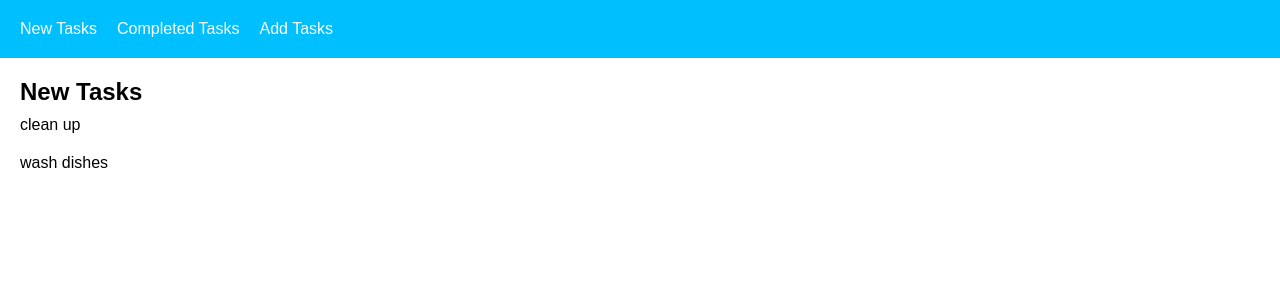
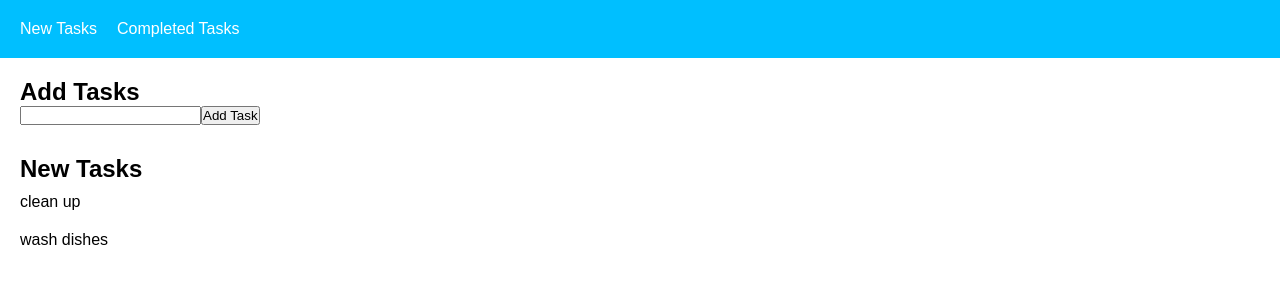
Before and after one commit to chrisvneal/mytasks, a React (Create React App) app: page / in a window 1280 px wide. Shown: the top 300 px of the page. Built offline with nearby package versions, Linux system fonts and the light colour scheme.

Commit message:
Add addtask-form to Home page

```diff
--- a/src/App.js
+++ b/src/App.js
@@ -6,57 +6,12 @@ import Home from "./Components/Home";
 import AddTasks from "./Components/AddTasks";
 
 class App extends Component {
-  state = {
-    tasks: [
-      {
-        name: "clean up",
-        key: 1,
-      },
-      {
-        name: "wash dishes",
-        key: 2,
-      },
-    ],
-
-    completedTasks: [
-      {
-        name: "Fake completed tasks",
-        key: 1,
-      },
-    ],
-  };
-
-  addTasks = (tasks) => {
-    // check all keys in each object of the array
-    const taskKeys = [];
-    this.state.tasks.forEach((task) => {
-      taskKeys.push(task.key);
-    });
-
-    // increase highest key number by 1
-    let highestKey = Math.max(...taskKeys);
-    highestKey++;
-
-    // add that number to the current key of the current task
-    tasks.key = highestKey;
-
-    this.setState((currentState) => ({
-      tasks: currentState.tasks.concat([tasks]),
-    }));
-  };
   render() {
     return (
       <div className="App">
-        <Route
-          exact
-          path="/"
-          render={() => <Home tasks={this.state.tasks} />}
-        />
+        <Route exact path="/" component={Home} />
 
-        <Route
-          path="/completed"
-          render={() => <CompletedTasks tasks={this.state.completedTasks} />}
-        />
+        <Route path="/completed" component={CompletedTasks} />
 
         <Route
           path="/addtasks"
--- a/src/Components/AddTasks.js
+++ b/src/Components/AddTasks.js
@@ -1,5 +1,5 @@
 import React, { Component } from "react";
-import Header from "./Header";
+// import Header from "./Header";
 import serializeForm from "form-serialize";
 
 class AddTasks extends Component {
@@ -16,15 +16,13 @@ class AddTasks extends Component {
   render() {
     return (
       <div className="AddTasks">
-        <Header />
+        {/* <Header /> */}
 
-        <div className="container">
-          <h2>Add Tasks</h2>
-          <form onSubmit={this.handleSubmit} className="addtask-form">
-            <input type="text" name="name" />
-            <button>Add Task</button>
-          </form>
-        </div>
+        <h2>Add Tasks</h2>
+        <form onSubmit={this.handleSubmit} className="addtask-form">
+          <input type="text" name="name" />
+          <button>Add Task</button>
+        </form>
       </div>
     );
   }
--- a/src/Components/Home.js
+++ b/src/Components/Home.js
@@ -1,18 +1,69 @@
-import React from "react";
+import React, { Component } from "react";
+import AddTasks from "./AddTasks";
 import TaskList from "./TaskList";
 import Header from "./Header";
 
-function Home(props) {
+class Home extends Component {
+  state = {
+    tasks: [
+      {
+        name: "clean up",
+        key: 1,
+      },
+      {
+        name: "wash dishes",
+        key: 2,
+      },
+    ],
+
+    completedTasks: [
+      {
+        name: "Fake completed tasks",
+        key: 1,
+      },
+    ],
+  };
+  addTasks = (tasks) => {
+    // check all keys in each object of the array
+    const taskKeys = [];
+    this.state.tasks.forEach((task) => {
+      taskKeys.push(task.key);
+    });
+
+    // increase highest key number by 1
+    let highestKey = Math.max(...taskKeys);
+    highestKey++;
+
+    // add that number to the current key of the current task
+    tasks.key = highestKey;
+
+    this.setState((currentState) => ({
+      tasks: currentState.tasks.concat([tasks]),
+    }));
+
+    // document.querySelector(".addtask-form").value = " ";
+    console.log(document.querySelector(".addtask-form").value);
+  };
+
+  render() {
     return (
       <div className="Home">
         <Header />
 
         <div className="container">
+          <AddTasks
+            onAddTasks={(tasks) => {
+              this.addTasks(tasks);
+              // history.push("/");
+            }}
+          />
+
           <h2>New Tasks</h2>
-        <TaskList tasks={props.tasks} />
+          <TaskList tasks={this.state.tasks} />
         </div>
       </div>
     );
   }
+}
 
 export default Home;
--- a/src/Components/Links.js
+++ b/src/Components/Links.js
@@ -7,8 +7,6 @@ function Links() {
       <Link to="/">New Tasks</Link>
 
       <Link to="/completed">Completed Tasks</Link>
-
-      <Link to="/addtasks">Add Tasks</Link>
     </div>
   );
 }
--- a/src/styles.scss
+++ b/src/styles.scss
@@ -36,3 +36,7 @@ header {
     margin-bottom: 20px;
   }
 }
+
+.addtask-form {
+  margin-bottom: 30px;
+}
```
Lines whose indentation alone changed are shown as unchanged.
